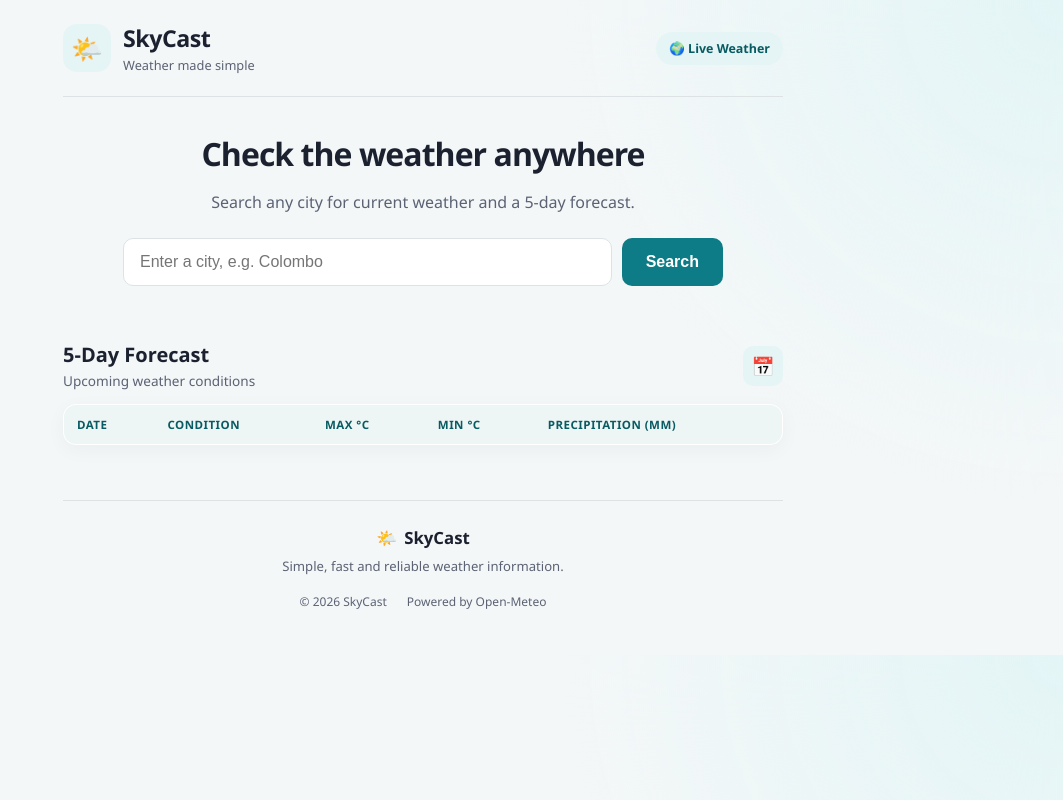
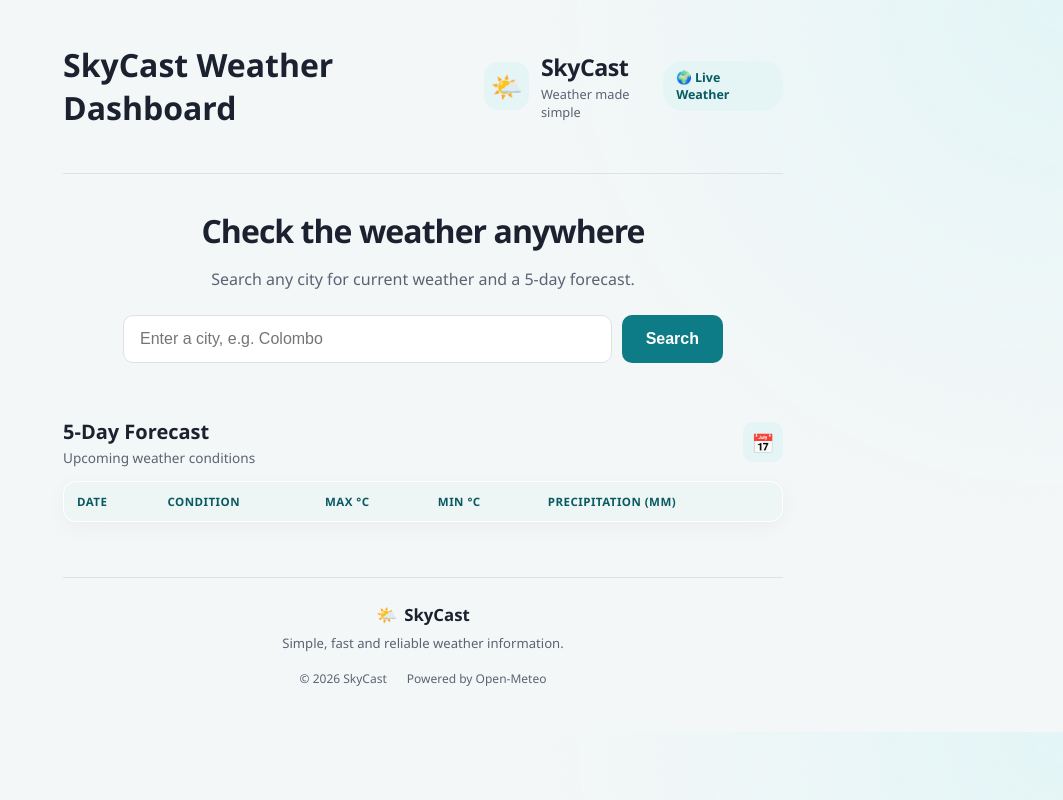
Before and after one commit to thinulidilanka/skycast-weather-app, a plain HTML site: page index.html in a window 1280 px wide. Shown: the whole page, without its empty margins (217-1280 px from the left). Drawn offline with Linux system fonts and the light colour scheme.

Commit message:
modified header

```diff
--- a/index.html
+++ b/index.html
@@ -21,7 +21,7 @@
 
 <!-- Header -->
 <header class="site-header">
-
+<h1>SkyCast Weather Dashboard</h1>
   <div class="brand">
 <div class="logo">🌤️</div>
     <!-- TODO 2:
```
